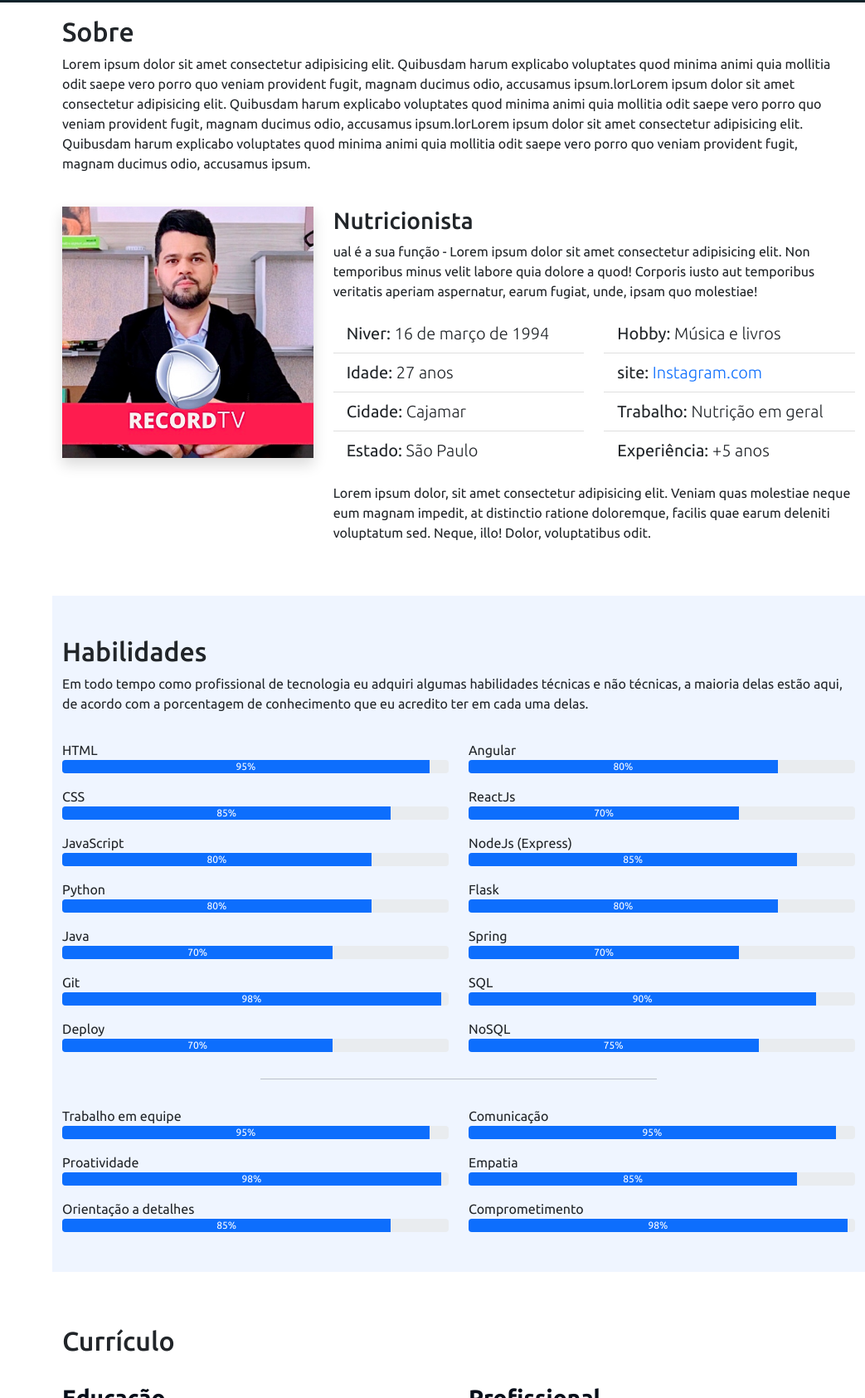
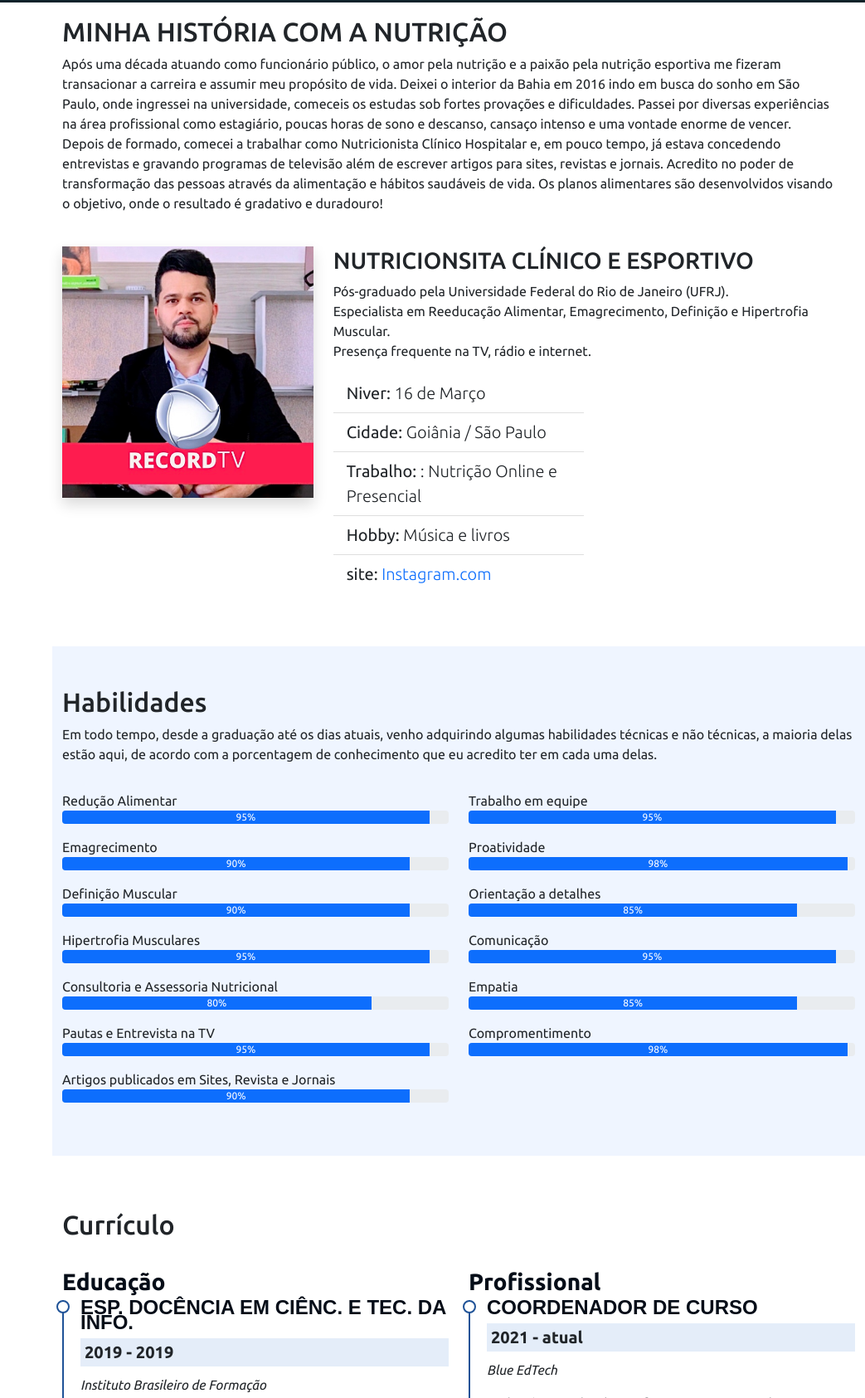
Before and after one commit to LeandroAzevedo-1/Portfolio-nutri-ivanlima, a plain HTML site: page index.html in a window 1280 px wide. Shown: the part 797-2482 px from the top of the page at 83% size, without its empty margins (237-1280 px from the left). Drawn offline with nearby package versions, Linux system fonts and the light colour scheme.

Commit message:
Atualizações

```diff
--- a/index.html
+++ b/index.html
@@ -89,14 +89,13 @@
         <section class="container" id="sobre">
             <div class="row w-100">
                 <div class="col-md-12" data-anime="down">
-                    <h2 class="pt-3">Sobre</h2>
-                    <p>Lorem ipsum dolor sit amet consectetur adipisicing elit. Quibusdam harum explicabo voluptates
-                        quod minima animi quia mollitia odit saepe vero porro quo veniam provident fugit, magnam ducimus
-                        odio, accusamus ipsum.lorLorem ipsum dolor sit amet consectetur adipisicing elit. Quibusdam
-                        harum explicabo voluptates quod minima animi quia mollitia odit saepe vero porro quo veniam
-                        provident fugit, magnam ducimus odio, accusamus ipsum.lorLorem ipsum dolor sit amet consectetur
-                        adipisicing elit. Quibusdam harum explicabo voluptates quod minima animi quia mollitia odit
-                        saepe vero porro quo veniam provident fugit, magnam ducimus odio, accusamus ipsum.</p>
+                    <h2 class="pt-3">MINHA HISTÓRIA COM A NUTRIÇÃO</h2>
+                    <p>Após uma década atuando como funcionário público, o amor pela nutrição e a paixão pela nutrição esportiva me fizeram transacionar a carreira e assumir meu propósito de vida.
+                        Deixei o interior da Bahia em 2016 indo em busca do sonho em São Paulo, onde ingressei na universidade, comeceis os estudas sob fortes provações e dificuldades. Passei por diversas experiências na área profissional como estagiário, poucas horas de sono e descanso, cansaço intenso e uma vontade enorme de vencer.
+                        Depois de formado, comecei a trabalhar como Nutricionista Clínico Hospitalar e, em pouco tempo, já estava concedendo entrevistas e gravando programas de televisão além de escrever artigos para sites, revistas e jornais.
+                        Acredito no poder de transformação das pessoas através da alimentação e hábitos saudáveis de vida.
+                        Os planos alimentares são desenvolvidos visando o objetivo, onde o resultado é gradativo e duradouro!
+                        </p>
                 </div>
             </div>
 
@@ -107,54 +106,36 @@
                 </div>
 
                 <div class="col-md-8" data-anime="right">
-                    <h3>Nutricionista</h3>
-                    <p>ual é a sua função - Lorem ipsum dolor sit amet consectetur adipisicing elit. Non temporibus
-                        minus velit labore quia dolore a quod! Corporis iusto aut temporibus veritatis aperiam
-                        aspernatur, earum fugiat, unde, ipsam quo molestiae!</p>
+                    <h3>NUTRICIONSITA CLÍNICO E ESPORTIVO</h3>
+                    <p>Pós-graduado pela Universidade Federal do Rio de Janeiro (UFRJ).<br>
+                        Especialista em Reeducação Alimentar, Emagrecimento, Definição e Hipertrofia Muscular.<br>
+                        Presença frequente na TV, rádio e internet.
+                        </p>
 
                     <div class="row mt-3 mb-3">
                         <div class="col-md-6">
                             <ul class="list-group list-group-flush fs-5">
                                 <li class="list-group-item">
-                                    Niver: <span class="fw-lighter"> 16 de março de 1994</span>
+                                    Niver: <span class="fw-lighter"> 16 de Março</span>
                                 </li>
                                 <li class="list-group-item">
-                                    Idade: <span class="fw-lighter"> 27 anos</span>
+                                    Cidade: <span class="fw-lighter">Goiânia / São Paulo</span>
                                 </li>
                                 <li class="list-group-item">
-                                    Cidade: <span class="fw-lighter">Cajamar</span>
+                                    Trabalho: <span class="fw-lighter">: Nutrição Online e Presencial  </span>
                                 </li>
                                 <li class="list-group-item">
-                                    Estado: <span class="fw-lighter"> São Paulo</span>
+                                    Hobby: <span class="fw-lighter"> Música e livros </span>
                                 </li>
-
-                            </ul>
-                        </div>
-                        <div class="col-md-6">
-                            <ul class="list-group list-group-flush fs-5">
-                                <li class="list-group-item">
-                                    Hobby: <span class="fw-lighter"> Música e livros </span></li>
                                 <li class="list-group-item">
                                     site: <a href="https://www.instagram.com/ivanlima.nutri/" target="_blank"
-                                        class="fw-lighter text-decoration-none"> Instagram.com</a></li>
-                                <li class="list-group-item">
-                                    Trabalho: <span class="fw-lighter">Nutrição em geral </span>
+                                        class="fw-lighter text-decoration-none"> Instagram.com</a>
                                 </li>
-                                <li class="list-group-item">
-                                    Experiência: <span class="fw-lighter"> +5 anos </span>
-                                </li>
-
                             </ul>
                         </div>
                     </div>
-
-                    <p>Lorem ipsum dolor, sit amet consectetur adipisicing elit. Veniam quas molestiae neque eum magnam
-                        impedit, at distinctio ratione doloremque, facilis quae earum deleniti voluptatum sed. Neque,
-                        illo! Dolor, voluptatibus odit.</p>
-
-
-
                 </div>
+            </div>
             </div>
         </section>
 
@@ -162,123 +143,75 @@
 
             <div class="container pb-5">
                 <h2 class='pt-5'>Habilidades</h2>
-                <p>Em todo tempo como profissional de tecnologia eu adquiri algumas habilidades técnicas e não técnicas,
-                    a maioria delas estão aqui, de acordo com a porcentagem de conhecimento que eu acredito ter em cada
-                    uma delas.</p>
+                <p>Em todo tempo, desde a graduação até os dias atuais, venho adquirindo algumas habilidades técnicas e não técnicas, a maioria delas estão aqui, de acordo com a porcentagem de conhecimento que eu acredito ter em cada uma delas.
+                </p>
 
                 <div class="row">
                     <div class="col-md-6">
-                        <p class='mt-3 mb-0'>HTML</p>
+                        <p class='mt-3 mb-0'>Redução Alimentar</p>
                         <div class="progress">
                             <div class="progress-bar" role="progressbar" style="width: 95%;" aria-valuenow="95"
-                                data-anime="left" aria-valuemin="0" aria-valuemax="100">95%</div>
+                                data-anime="left" aria-valuemin="0" aria-valuemax="100">95%
+                            </div>
                         </div>
-                        <p class="mt-3 mb-0">CSS</p>
+                        <p class="mt-3 mb-0">Emagrecimento</p>
+                        <div class="progress">
+                            <div class="progress-bar" data-anime="left" role="progressbar" style="width: 90%;"
+                                aria-valuenow="90" aria-valuemin="0" aria-valuemax="100">90%</div>
+                        </div>
+                        <p class="mt-3 mb-0">Definição Muscular</p>
+                        <div class="progress">
+                            <div class="progress-bar" data-anime="left" role="progressbar" style="width: 90%;"
+                                aria-valuenow="90" aria-valuemin="0" aria-valuemax="100">90%</div>
+                        </div>
+                        <p class="mt-3 mb-0">Hipertrofia Musculares </p>
+                        <div class="progress">
+                            <div class="progress-bar" data-anime="left" role="progressbar" style="width: 95%;"
+                                aria-valuenow="95" aria-valuemin="0" aria-valuemax="100">95%</div>
+                        </div>
+                        <p class="mt-3 mb-0">Consultoria e Assessoria Nutricional </p>
+                        <div class="progress">
+                            <div class="progress-bar" data-anime="left" role="progressbar" style="width: 80%;"
+                                aria-valuenow="80" aria-valuemin="0" aria-valuemax="100">80%</div>
+                        </div>
+                        <p class="mt-3 mb-0">Pautas e Entrevista na TV </p>
+                        <div class="progress">
+                            <div class="progress-bar" data-anime="left" role="progressbar" style="width: 95%;"
+                                aria-valuenow="95" aria-valuemin="0" aria-valuemax="100">95%</div>
+                        </div>
+                        <p class="mt-3 mb-0">Artigos publicados em Sites, Revista e Jornais </p>
+                        <div class="progress mb-3">
+                            <div class="progress-bar" data-anime="left" role="progressbar" style="width: 90%;"
+                                aria-valuenow="90" aria-valuemin="0" aria-valuemax="100">90%</div>
+                        </div>
+                    </div>
+                    <div class="col-md-6">
+                        <p class="mt-3 mb-0">Trabalho em equipe </p>
+                        <div class="progress">
+                            <div class="progress-bar" data-anime="left" role="progressbar" style="width: 95%;"
+                                aria-valuenow="95" aria-valuemin="0" aria-valuemax="100">95%</div>
+                        </div>
+                        <p class="mt-3 mb-0">Proatividade </p>
+                        <div class="progress">
+                            <div class="progress-bar" data-anime="left" role="progressbar" style="width: 98%;"
+                                aria-valuenow="98" aria-valuemin="0" aria-valuemax="100">98%</div>
+                        </div>
+                        <p class="mt-3 mb-0">Orientação a detalhes </p>
                         <div class="progress">
                             <div class="progress-bar" data-anime="left" role="progressbar" style="width: 85%;"
                                 aria-valuenow="85" aria-valuemin="0" aria-valuemax="100">85%</div>
                         </div>
-                        <p class="mt-3 mb-0">JavaScript</p>
-                        <div class="progress">
-                            <div class="progress-bar" data-anime="left" role="progressbar" style="width: 80%;"
-                                aria-valuenow="80" aria-valuemin="0" aria-valuemax="100">80%</div>
-                        </div>
-                        <p class="mt-3 mb-0">Python</p>
-                        <div class="progress">
-                            <div class="progress-bar" data-anime="left" role="progressbar" style="width: 80%;"
-                                aria-valuenow="80" aria-valuemin="0" aria-valuemax="100">80%</div>
-                        </div>
-                        <p class="mt-3 mb-0">Java</p>
-                        <div class="progress">
-                            <div class="progress-bar" data-anime="left" role="progressbar" style="width: 70%;"
-                                aria-valuenow="70" aria-valuemin="0" aria-valuemax="100">70%</div>
-                        </div>
-                        <p class="mt-3 mb-0">Git</p>
-                        <div class="progress">
-                            <div class="progress-bar" data-anime="left" role="progressbar" style="width: 98%;"
-                                aria-valuenow="98" aria-valuemin="0" aria-valuemax="100">98%</div>
-                        </div>
-                        <p class="mt-3 mb-0">Deploy</p>
-                        <div class="progress mb-3">
-                            <div class="progress-bar" data-anime="left" role="progressbar" style="width: 70%;"
-                                aria-valuenow="70" aria-valuemin="0" aria-valuemax="100">70%</div>
-                        </div>
-                    </div>
-                    <div class="col-md-6">
-                        <p class="mt-3 mb-0">Angular</p>
-                        <div class="progress">
-                            <div class="progress-bar" data-anime="left" role="progressbar" style="width: 80%;"
-                                aria-valuenow="80" aria-valuemin="0" aria-valuemax="100">80%</div>
-                        </div>
-                        <p class="mt-3 mb-0">ReactJs</p>
-                        <div class="progress">
-                            <div class="progress-bar" data-anime="left" role="progressbar" style="width: 70%;"
-                                aria-valuenow="70" aria-valuemin="0" aria-valuemax="100">70%</div>
-                        </div>
-                        <p class="mt-3 mb-0">NodeJs (Express)</p>
-                        <div class="progress">
-                            <div class="progress-bar" data-anime="left" role="progressbar" style="width: 85%;"
-                                aria-valuenow="85" aria-valuemin="0" aria-valuemax="100">85%</div>
-                        </div>
-                        <p class="mt-3 mb-0">Flask</p>
-                        <div class="progress">
-                            <div class="progress-bar" data-anime="left" role="progressbar" style="width: 80%;"
-                                aria-valuenow="80" aria-valuemin="0" aria-valuemax="100">80%</div>
-                        </div>
-                        <p class="mt-3 mb-0">Spring</p>
-                        <div class="progress">
-                            <div class="progress-bar" data-anime="left" role="progressbar" style="width: 70%;"
-                                aria-valuenow="70" aria-valuemin="0" aria-valuemax="100">70%</div>
-                        </div>
-                        <p class="mt-3 mb-0">SQL</p>
-                        <div class="progress">
-                            <div class="progress-bar" data-anime="left" role="progressbar" style="width: 90%;"
-                                aria-valuenow="90" aria-valuemin="0" aria-valuemax="100">90%</div>
-                        </div>
-                        <p class="mt-3 mb-0">NoSQL</p>
-                        <div class="progress mb-3">
-                            <div class="progress-bar" data-anime="left" role="progressbar" style="width: 75%;"
-                                aria-valuenow="75" aria-valuemin="0" aria-valuemax="100">75%</div>
-                        </div>
-                    </div>
-                </div>
-
-                <hr class='w-50 me-auto ms-auto'>
-
-                <div class="row">
-                    <div class="col-md-6">
-                        <p class="mt-3 mb-0">Trabalho em equipe</p>
-                        <div class="progress">
-                            <div class="progress-bar" data-anime="left" role="progressbar" style="width: 95%;"
-                                aria-valuenow="95" aria-valuemin="0" aria-valuemax="100">95%</div>
-                        </div>
-
-                        <p class="mt-3 mb-0">Proatividade</p>
-                        <div class="progress">
-                            <div class="progress-bar" data-anime="left" role="progressbar" style="width: 98%;"
-                                aria-valuenow="98" aria-valuemin="0" aria-valuemax="100">98%</div>
-                        </div>
-
-                        <p class="mt-3 mb-0">Orientação a detalhes</p>
-                        <div class="progress">
-                            <div class="progress-bar" data-anime="left" role="progressbar" style="width: 85%;"
-                                aria-valuenow="85" aria-valuemin="0" aria-valuemax="100">85%</div>
-                        </div>
-                    </div>
-                    <div class="col-md-6">
                         <p class="mt-3 mb-0">Comunicação</p>
                         <div class="progress">
                             <div class="progress-bar" data-anime="left" role="progressbar" style="width: 95%;"
                                 aria-valuenow="95" aria-valuemin="0" aria-valuemax="100">95%</div>
                         </div>
-
                         <p class="mt-3 mb-0">Empatia</p>
                         <div class="progress">
                             <div class="progress-bar" data-anime="left" role="progressbar" style="width: 85%;"
                                 aria-valuenow="85" aria-valuemin="0" aria-valuemax="100">85%</div>
                         </div>
-
-                        <p class="mt-3 mb-0">Comprometimento</p>
+                        <p class="mt-3 mb-0">Compromentimento</p>
                         <div class="progress">
                             <div class="progress-bar" data-anime="left" role="progressbar" style="width: 98%;"
                                 aria-valuenow="98" aria-valuemin="0" aria-valuemax="100">98%</div>
@@ -593,7 +526,7 @@
     <footer id="footer">
         <div class="container">
             <div class="text-center ">
-                &copy; Copyright <strong>Leandro Azevedo</strong>
+                &copy;<strong>Ivan Lima</strong>
             </div>
         </div>
     </footer>
```
